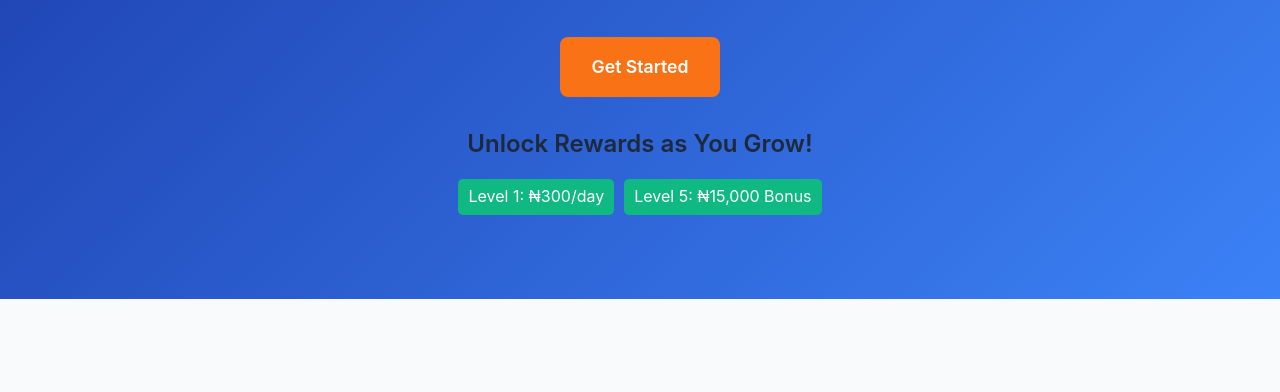
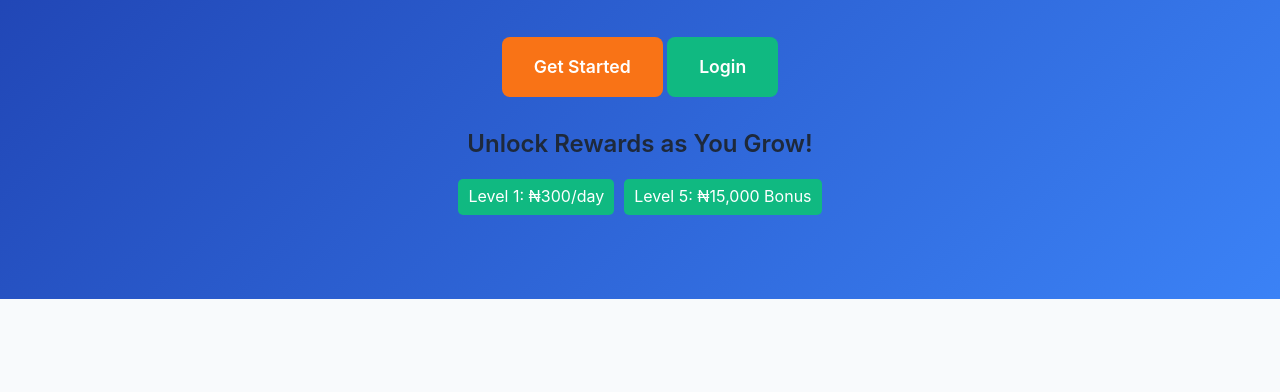
Before and after one commit to michealohagwam/dta-client, a website: page index.html in a window 1280 px wide. Shown: the part 269-661 px from the top of the page. Drawn offline with nearby package versions, Linux system fonts and the light colour scheme; no server answers.

```diff
--- a/index.html
+++ b/index.html
@@ -70,6 +70,8 @@
     <h1>Earn Daily by Watching YouTube Videos</h1>
     <p>Join a task-based learning and earning platform today</p>
     <a href="register.html" id="get-started" class="cta-btn">Get Started</a>
+    <a href="login.html" id="login" class="cta-btn" style="background: #10b981; color: #ffffff;">Login</a>
+
     <div id="welcome-notification" class="notification"></div>
 
     <div style="text-align: center; padding: 20px;">
```
